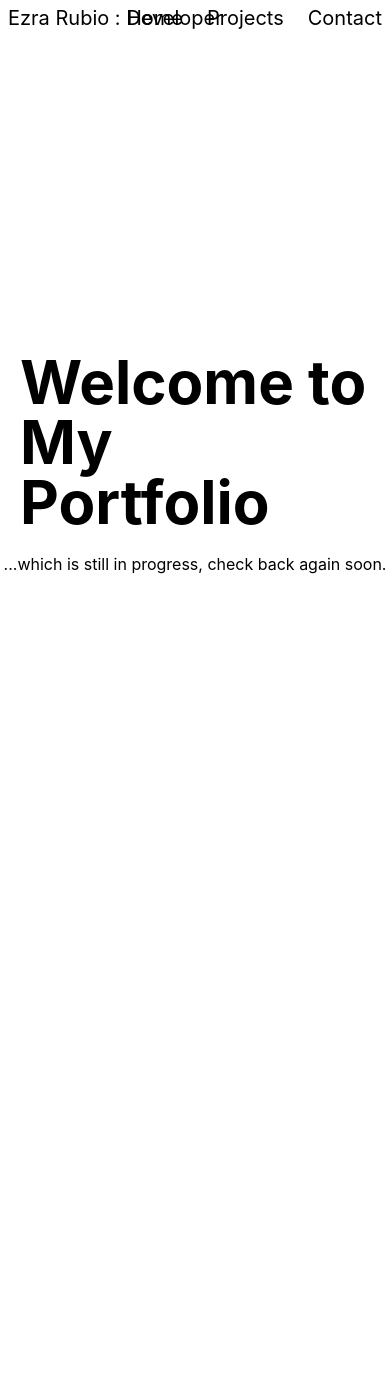
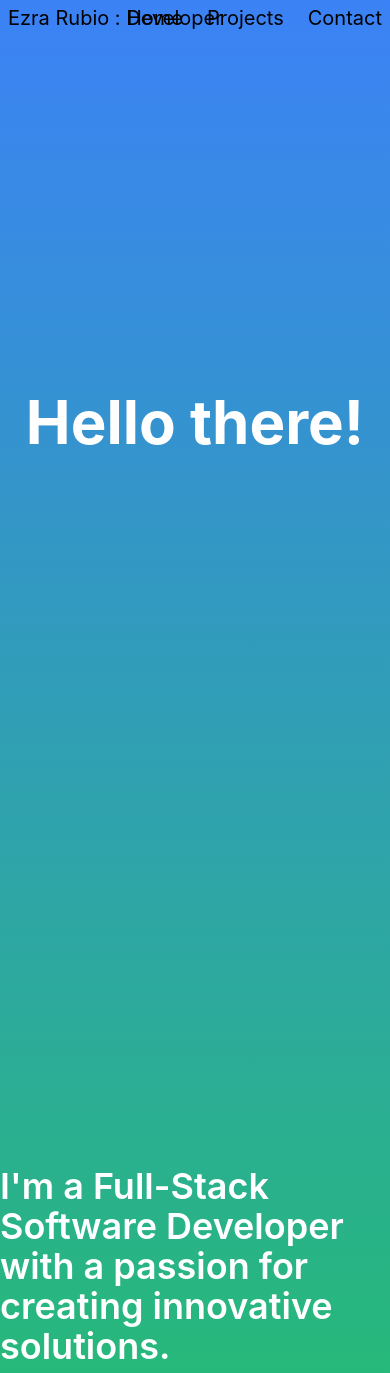
Before and after one commit to ezraRubio/portfolio-site, a Next.js app: page / in a window 390 px wide. Shown: the top 1373 px of the page. Before the commit the page ends 876 px from the top, so only its background shows below. Built offline with nearby package versions, Linux system fonts and the light colour scheme.

Commit message:
refactor home page using motion

```diff
--- a/package.json
+++ b/package.json
@@ -9,15 +9,18 @@
     "lint": "next lint"
   },
   "dependencies": {
+    "framer-motion": "^10.2.3",
     "next": "^13.2.3",
+    "node": "^18.14.2",
     "react": "^18.2.0",
     "react-dom": "^18.2.0",
-    "node": "^18.14.2"
+    "react-typical": "^0.1.3"
   },
   "devDependencies": {
     "@types/node": "18.14.6",
     "@types/react": "18.0.28",
     "@types/react-dom": "18.0.10",
+    "@types/react-typical": "^0.1.0",
     "autoprefixer": "^10.4.13",
     "eslint": "^8.35.0",
     "eslint-config-next": "^13.2.3",
--- a/src/app/contact/page.tsx
+++ b/src/app/contact/page.tsx
@@ -1,5 +1,5 @@
 function Contact() {
-  return <h2>comming soon</h2>;
+  return <h2 className="m-10">comming soon</h2>;
 }
 
 export default Contact;
--- a/src/app/page.tsx
+++ b/src/app/page.tsx
@@ -1,10 +1,44 @@
-import React from "react";
+"use client"
+import { hello, introduction } from "@/models/constants";
+import React, { useState, useEffect } from "react";
+import { motion, useTransform, useScroll, clamp } from "framer-motion";
 
-export default function Home() {
+const Home: React.FC = () => {
+  const [height, setHeight] = useState(0);
+  const { scrollY } = useScroll();
+
+  useEffect(() => {
+    setHeight(window.innerHeight);
+  }, []);
+
+  const sectionHeight = height;
+  const maxScroll = sectionHeight * 2;
+
+  const y1 = useTransform(scrollY, [0, maxScroll], [0, -maxScroll]);
+  const clampedY1 = useTransform(y1, (value) => clamp(value, 0, maxScroll));
+
   return (
-    <main className="flex flex-col items-center justify-center h-screen">
-      <h1 className="text-6xl font-bold p-5">Welcome to My Portfolio</h1>
-      <p>...which is still in progress, check back again soon.</p>
-    </main>
+    <div className="relative overflow-hidden">
+      <motion.div
+        className="absolute inset-0 bg-gradient-to-b from-blue-500 to-green-500"
+        style={{
+          translateY: clampedY1,
+        }}
+      />
+      <motion.div
+        className="relative h-screen flex items-center justify-center"
+        style={{ zIndex: 1, translateY: clampedY1 }}
+      >
+        <h1 className="text-6xl font-bold text-white">{hello}</h1>
+      </motion.div>
+      <motion.div
+        className="relative h-screen flex items-center justify-center"
+        style={{ zIndex: 1, translateY: clampedY1 }}
+      >
+        <h1 className="text-4xl font-semibold text-white">{introduction}</h1>
+      </motion.div>
+    </div>
   );
-}
+};
+
+export default Home;
--- a/src/app/projects/page.tsx
+++ b/src/app/projects/page.tsx
@@ -1,5 +1,5 @@
 function Projects() {
-  return <h2>comming soon</h2>;
+  return <h2 className="m-10">comming soon</h2>;
 }
 
 export default Projects;
--- a/src/components/NavBar/Navigator.tsx
+++ b/src/components/NavBar/Navigator.tsx
@@ -7,14 +7,14 @@ function Navigator() {
   const titleStyle = "-mb-8 text-xl text-bold mt-1 ml-2"
 
   return (
-    <>
+    <div className="fixed top-0 z-10 w-full">
       <h1 className={titleStyle}>{ title }</h1>
       <ul className={navStyle}>
         {(Object.values(routes) as string[])?.map((route) => (
           <LinkedRoute route={route} key={route} />
         ))}
       </ul>
-    </>
+    </div>
   );
 }
 
--- a/src/models/constants.ts
+++ b/src/models/constants.ts
@@ -1 +1,15 @@
 export const title = "Ezra Rubio : Developer";
+
+export const hello = "Hello there!";
+
+export const introduction =
+  "I'm a Full-Stack Software Developer with a passion for creating innovative solutions.";
+
+export const qualities =
+  "I describe myself as a creative thinker, fast-learner, and autodidact.";
+
+export const experience =
+  "I have experience working under the Agile principles, especially using the Scrum framework. My skills include user interface, testing, and debugging processes. I enjoy working independently, where I can effectively self-manage, as well as collaborating with a production team.";
+
+export const thanks =
+  "Thank you for taking the time to explore my website, and I hope you find something that interests you.";
```
Also changed, not shown: 1 other file (tests, documents, lock files or other folders).
